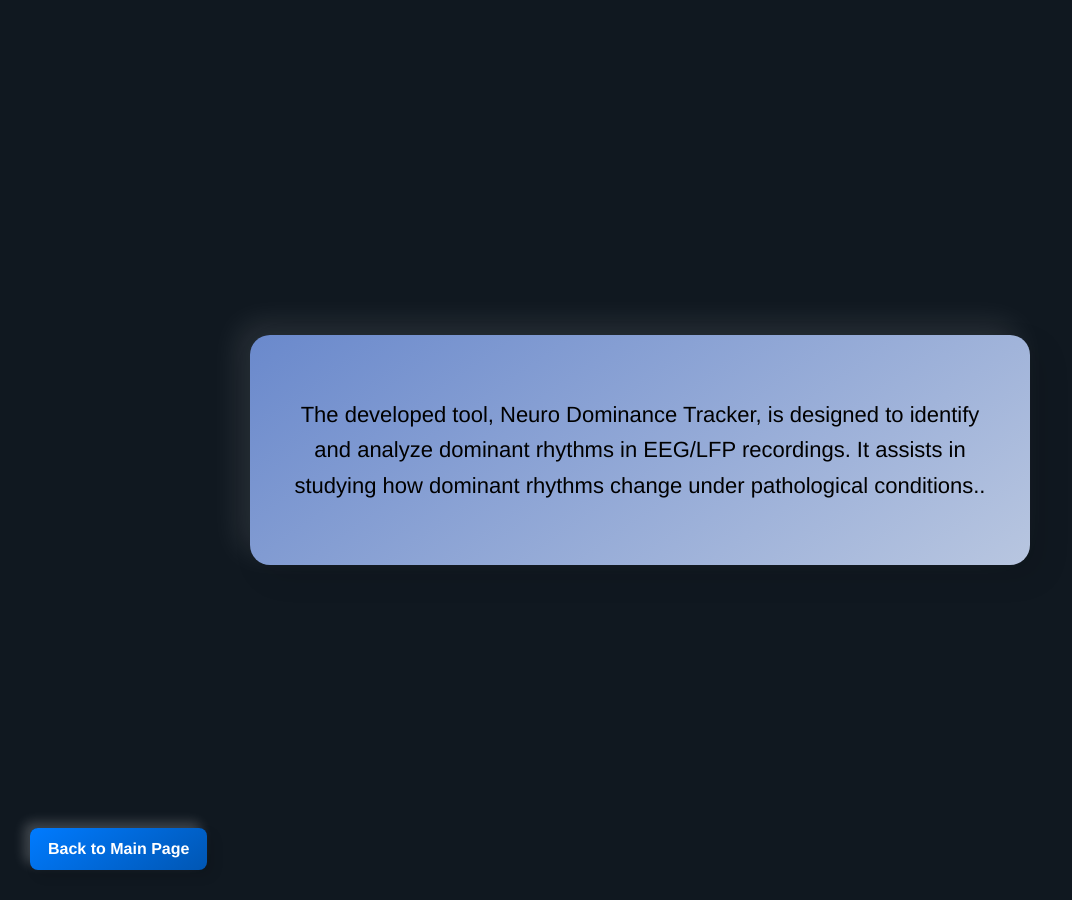
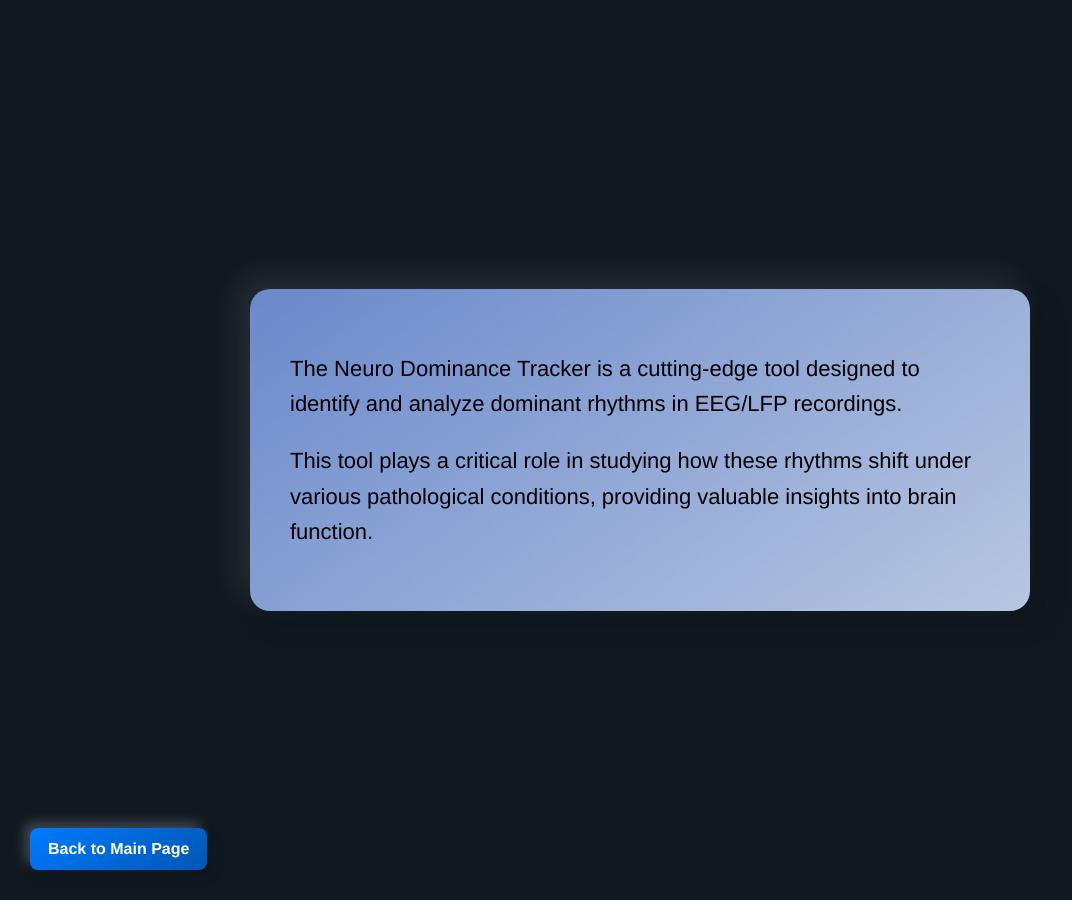
Before and after one commit to nbahador/NeuroDominanceTracker-Tool, a Jekyll site: the page introduction.html, which Jekyll copies as it is, in a window 1280 px wide. Shown: the whole page, without its empty margins (0-1072 px from the left). Built offline with Jekyll 4.4.1, drawn with Linux system fonts in a browser that asks for light colours.

Commit message:
Update introduction.html

```diff
--- a/introduction.html
+++ b/introduction.html
@@ -91,7 +91,8 @@
     <div class="container">
         <!-- Card content with introduction -->
         <div class="card">
-            <p><span style="color: black;">The developed tool, Neuro Dominance Tracker, is designed to identify and analyze dominant rhythms in EEG/LFP recordings. It assists in studying how dominant rhythms change under pathological conditions.</a>.</p>
+            <p style="text-align: left;"><span style="color: black;">The Neuro Dominance Tracker is a cutting-edge tool designed to identify and analyze dominant rhythms in EEG/LFP recordings.</span></p>
+            <p style="text-align: left;"><span style="color: black;">This tool plays a critical role in studying how these rhythms shift under various pathological conditions, providing valuable insights into brain function.</span></p>
         </div>
     </div>
 
```
